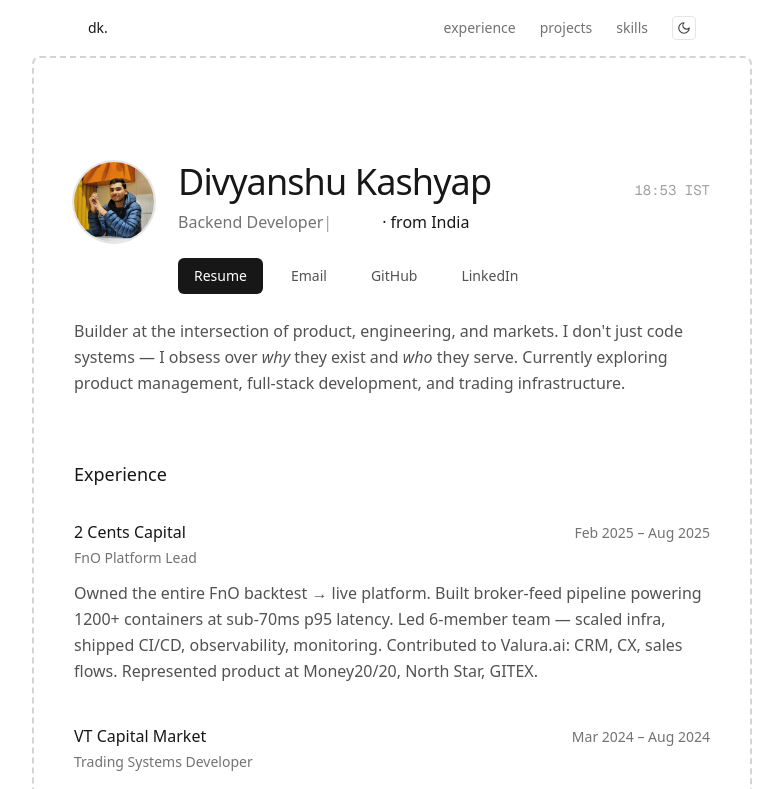
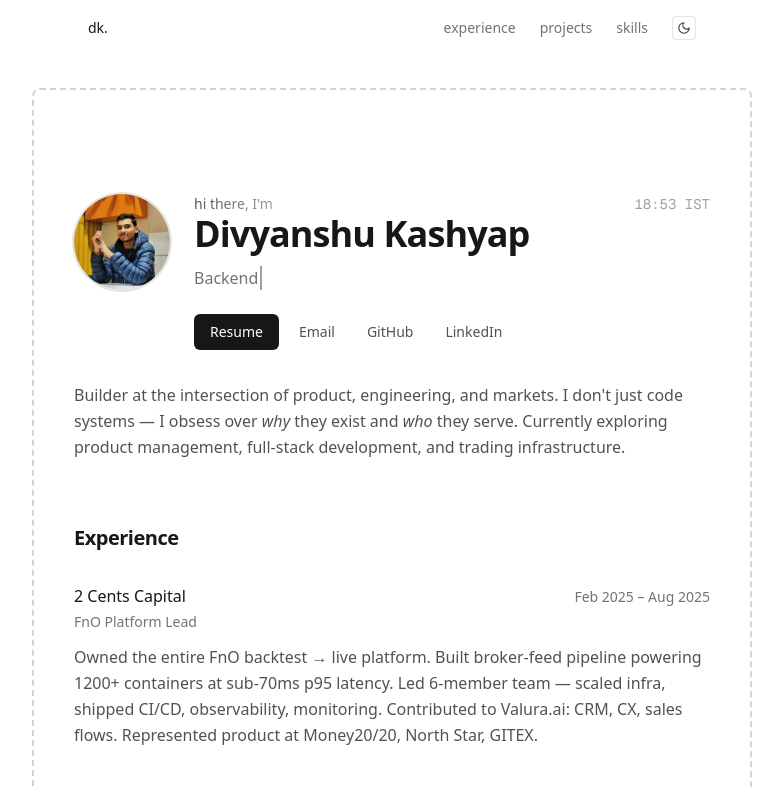
Before and after one commit to HumanOP/portfolio_website, a Next.js app in the folder app/: page / in a window 1280 px wide. Shown: the top 789 px of the page, without its empty margins (248-1031 px from the left). Built offline with nearby package versions, Linux system fonts and the light colour scheme.

Commit message:
feat: loading screen, shimmer greeting, typewriter includes location, typography improvements

```diff
--- a/app/src/app/globals.css
+++ b/app/src/app/globals.css
@@ -148,3 +148,34 @@ body {
   animation: fade-in-up 0.5s ease-out 0.4s forwards;
   opacity: 0;
 }
+
+/* Shimmer text animation */
+@keyframes shimmer {
+  0% {
+    background-position: 200% center;
+  }
+
+  100% {
+    background-position: -200% center;
+  }
+}
+
+.animate-shimmer {
+  animation: shimmer 3s ease-in-out infinite;
+}
+
+/* Loading screen fade out */
+@keyframes fade-out {
+  from {
+    opacity: 1;
+  }
+
+  to {
+    opacity: 0;
+    visibility: hidden;
+  }
+}
+
+.animate-fade-out {
+  animation: fade-out 0.5s ease-out forwards;
+}
--- a/app/src/app/page.tsx
+++ b/app/src/app/page.tsx
@@ -5,26 +5,28 @@ import {
   ProjectsSection,
   SkillsSection,
 } from '@/components/sections'
-import { ScrollToTop } from '@/components/ui'
+import { ScrollToTop, LoadingScreen } from '@/components/ui'
 
 export default function Home() {
   return (
     <>
+      <LoadingScreen />
+
       <header className="sticky top-0 z-10 bg-background/80 backdrop-blur-sm">
         <Nav />
       </header>
 
       {/* Dashed border frame container */}
-      <div className="mx-auto max-w-3xl px-4 md:px-6">
+      <div className="mx-auto max-w-3xl px-4 py-8 md:px-6">
         <div className="rounded-lg border-2 border-dashed border-neutral-300 p-6 md:p-10 dark:border-neutral-700">
           <main id="main-content" className="mx-auto max-w-2xl">
-            {/* Hero Section - fades in first */}
+            {/* Hero Section */}
             <div className="animate-fade-in">
               <HeroSection />
             </div>
 
-            {/* Bio paragraph - fades in with delay */}
-            <p className="animate-fade-in-delay-1 mt-6 text-base leading-relaxed text-neutral-600 dark:text-neutral-400">
+            {/* Bio paragraph */}
+            <p className="animate-fade-in-delay-1 mt-8 text-base leading-relaxed text-neutral-600 dark:text-neutral-400">
               Builder at the intersection of product, engineering, and markets. I don&apos;t just
               code systems — I obsess over <em>why</em> they exist and <em>who</em> they serve.
               Currently exploring product management, full-stack development, and trading
--- a/app/src/components/sections/ExperienceSection.tsx
+++ b/app/src/components/sections/ExperienceSection.tsx
@@ -25,7 +25,7 @@ const experiences = [
 export function ExperienceSection() {
     return (
         <section id="experience" className="mt-16">
-            <h2 className="text-lg font-medium text-neutral-900 dark:text-neutral-100">Experience</h2>
+            <h2 className="text-xl font-semibold tracking-tight text-neutral-900 dark:text-neutral-100">Experience</h2>
 
             <div className="mt-8 space-y-10">
                 {experiences.map((exp) => (
--- a/app/src/components/sections/HeroSection.tsx
+++ b/app/src/components/sections/HeroSection.tsx
@@ -4,13 +4,13 @@ import { useState, useEffect } from 'react'
 import Image from 'next/image'
 
 const roles = [
-    'Product Engineer',
-    'Backend Developer',
-    'Trading Systems Builder',
-    '0→1 Product Builder',
-    'Quant Developer',
-    'Trek Leader',
-    'Builder',
+    'Product Engineer · from India',
+    'Backend Developer · from India',
+    'Trading Systems Builder · from India',
+    '0→1 Product Builder · from India',
+    'Quant Developer · from India',
+    'Trek Leader · from India',
+    'Builder · from India',
 ]
 
 function TypewriterText() {
@@ -31,25 +31,21 @@ function TypewriterText() {
         const timeout = setTimeout(
             () => {
                 if (!isDeleting) {
-                    // Typing
                     if (charIndex < currentRole.length) {
                         setCharIndex((prev) => prev + 1)
                     } else {
-                        // Pause at end, then start deleting
-                        setTimeout(() => setIsDeleting(true), 1500)
+                        setTimeout(() => setIsDeleting(true), 1800)
                     }
                 } else {
-                    // Deleting
                     if (charIndex > 0) {
                         setCharIndex((prev) => prev - 1)
                     } else {
-                        // Move to next role
                         setIsDeleting(false)
                         setRoleIndex((prev) => (prev + 1) % roles.length)
                     }
                 }
             },
-            isDeleting ? 50 : 100
+            isDeleting ? 40 : 80
         )
 
         return () => clearTimeout(timeout)
@@ -57,16 +53,16 @@ function TypewriterText() {
 
     if (!mounted) {
         return (
-            <span className="inline-block min-w-[200px] text-neutral-500 dark:text-neutral-400">
-                {roles[0]}
-            </span>
+            <span className="inline-block text-neutral-500 dark:text-neutral-400">{roles[0]}</span>
         )
     }
 
     return (
-        <span className="inline-block min-w-[200px] text-neutral-500 dark:text-neutral-400">
+        <span className="inline-block text-neutral-500 dark:text-neutral-400">
             {currentRole.slice(0, charIndex)}
-            <span className="animate-pulse text-neutral-400 dark:text-neutral-500">|</span>
+            <span className="ml-0.5 inline-block w-0.5 animate-pulse bg-neutral-400 dark:bg-neutral-500">
+                &nbsp;
+            </span>
         </span>
     )
 }
@@ -101,17 +97,23 @@ function LiveClock() {
     )
 }
 
+// Animated greeting with shimmer effect
+function AnimatedGreeting() {
+    return (
+        <span className="animate-shimmer bg-gradient-to-r from-neutral-600 via-neutral-400 to-neutral-600 bg-[length:200%_100%] bg-clip-text text-transparent dark:from-neutral-400 dark:via-neutral-200 dark:to-neutral-400">
+            hi there, I&apos;m
+        </span>
+    )
+}
+
 export function HeroSection() {
     return (
         <section id="about" className="pt-12 md:pt-16">
             <div className="flex items-start gap-6">
                 {/* Avatar with glow effect */}
                 <div className="group relative">
-                    {/* Glow ring on hover */}
                     <div className="absolute -inset-1 rounded-full bg-gradient-to-r from-neutral-400 to-neutral-600 opacity-0 blur-sm transition-opacity duration-300 group-hover:opacity-50 dark:from-neutral-500 dark:to-neutral-700" />
-
-                    {/* Avatar container */}
-                    <div className="relative h-20 w-20 shrink-0 overflow-hidden rounded-full ring-2 ring-neutral-200 transition-all duration-300 group-hover:ring-neutral-400 dark:ring-neutral-700 dark:group-hover:ring-neutral-500">
+                    <div className="relative h-20 w-20 shrink-0 overflow-hidden rounded-full ring-2 ring-neutral-200 transition-all duration-300 group-hover:ring-neutral-400 md:h-24 md:w-24 dark:ring-neutral-700 dark:group-hover:ring-neutral-500">
                         <Image
                             src="/avatar.jpg"
                             alt="Divyanshu Kashyap"
@@ -123,21 +125,26 @@ export function HeroSection() {
                 </div>
 
                 <div className="flex-1">
-                    {/* Name + Clock */}
-                    <div className="flex items-baseline justify-between">
-                        <h1 className="text-3xl font-medium tracking-tight text-neutral-900 md:text-4xl dark:text-neutral-100">
-                            Divyanshu Kashyap
-                        </h1>
+                    {/* Animated Greeting + Name + Clock */}
+                    <div className="flex flex-col gap-1 sm:flex-row sm:items-baseline sm:justify-between">
+                        <div>
+                            <p className="text-sm font-medium">
+                                <AnimatedGreeting />
+                            </p>
+                            <h1 className="text-2xl font-semibold tracking-tight text-neutral-900 sm:text-3xl md:text-4xl dark:text-neutral-100">
+                                Divyanshu Kashyap
+                            </h1>
+                        </div>
                         <LiveClock />
                     </div>
 
-                    {/* Typewriter Role */}
-                    <p className="mt-2 text-base">
-                        <TypewriterText /> · from India
+                    {/* Typewriter Role (includes "from India") */}
+                    <p className="mt-3 h-6 text-base">
+                        <TypewriterText />
                     </p>
 
                     {/* Social links */}
-                    <div className="mt-6 flex flex-wrap items-center gap-3">
+                    <div className="mt-6 flex flex-wrap items-center gap-2">
                         <a
                             href="https://drive.google.com/file/d/YOUR_RESUME_ID/view"
                             target="_blank"
@@ -148,7 +155,7 @@ export function HeroSection() {
                         </a>
                         <a
                             href="mailto:divyanshu_k@me.iitr.ac.in"
-                            className="rounded-md px-4 py-2 text-sm text-neutral-600 transition-colors hover:bg-neutral-100 dark:text-neutral-400 dark:hover:bg-neutral-800"
+                            className="rounded-md px-3 py-2 text-sm text-neutral-600 transition-colors hover:bg-neutral-100 dark:text-neutral-400 dark:hover:bg-neutral-800"
                         >
                             Email
                         </a>
@@ -156,7 +163,7 @@ export function HeroSection() {
                             href="https://github.com/HumanOP"
                             target="_blank"
                             rel="noopener noreferrer"
-                            className="rounded-md px-4 py-2 text-sm text-neutral-600 transition-colors hover:bg-neutral-100 dark:text-neutral-400 dark:hover:bg-neutral-800"
+                            className="rounded-md px-3 py-2 text-sm text-neutral-600 transition-colors hover:bg-neutral-100 dark:text-neutral-400 dark:hover:bg-neutral-800"
                         >
                             GitHub
                         </a>
@@ -164,7 +171,7 @@ export function HeroSection() {
                             href="https://www.linkedin.com/in/divyanshu-k/"
                             target="_blank"
                             rel="noopener noreferrer"
-                            className="rounded-md px-4 py-2 text-sm text-neutral-600 transition-colors hover:bg-neutral-100 dark:text-neutral-400 dark:hover:bg-neutral-800"
+                            className="rounded-md px-3 py-2 text-sm text-neutral-600 transition-colors hover:bg-neutral-100 dark:text-neutral-400 dark:hover:bg-neutral-800"
                         >
                             LinkedIn
                         </a>
--- a/app/src/components/sections/ProjectsSection.tsx
+++ b/app/src/components/sections/ProjectsSection.tsx
@@ -32,7 +32,7 @@ const projects = [
 export function ProjectsSection() {
     return (
         <section id="projects" className="mt-16">
-            <h2 className="text-lg font-medium text-neutral-900 dark:text-neutral-100">Projects</h2>
+            <h2 className="text-xl font-semibold tracking-tight text-neutral-900 dark:text-neutral-100">Projects</h2>
 
             <div className="mt-8 space-y-10">
                 {projects.map((project) => (
--- a/app/src/components/sections/SkillsSection.tsx
+++ b/app/src/components/sections/SkillsSection.tsx
@@ -9,7 +9,7 @@ const skills = {
 export function SkillsSection() {
     return (
         <section id="skills" className="mt-16">
-            <h2 className="text-lg font-medium text-neutral-900 dark:text-neutral-100">Skills</h2>
+            <h2 className="text-xl font-semibold tracking-tight text-neutral-900 dark:text-neutral-100">Skills</h2>
 
             <div className="mt-6 space-y-4">
                 <div>
--- a/app/src/components/ui/index.ts
+++ b/app/src/components/ui/index.ts
@@ -1,2 +1,3 @@
 export { ThemeToggle } from './ThemeToggle'
 export { ScrollToTop } from './ScrollToTop'
+export { LoadingScreen } from './LoadingScreen'
```
Also changed, not shown: app/src/components/ui/LoadingScreen.tsx (added, +49 -0 lines).
